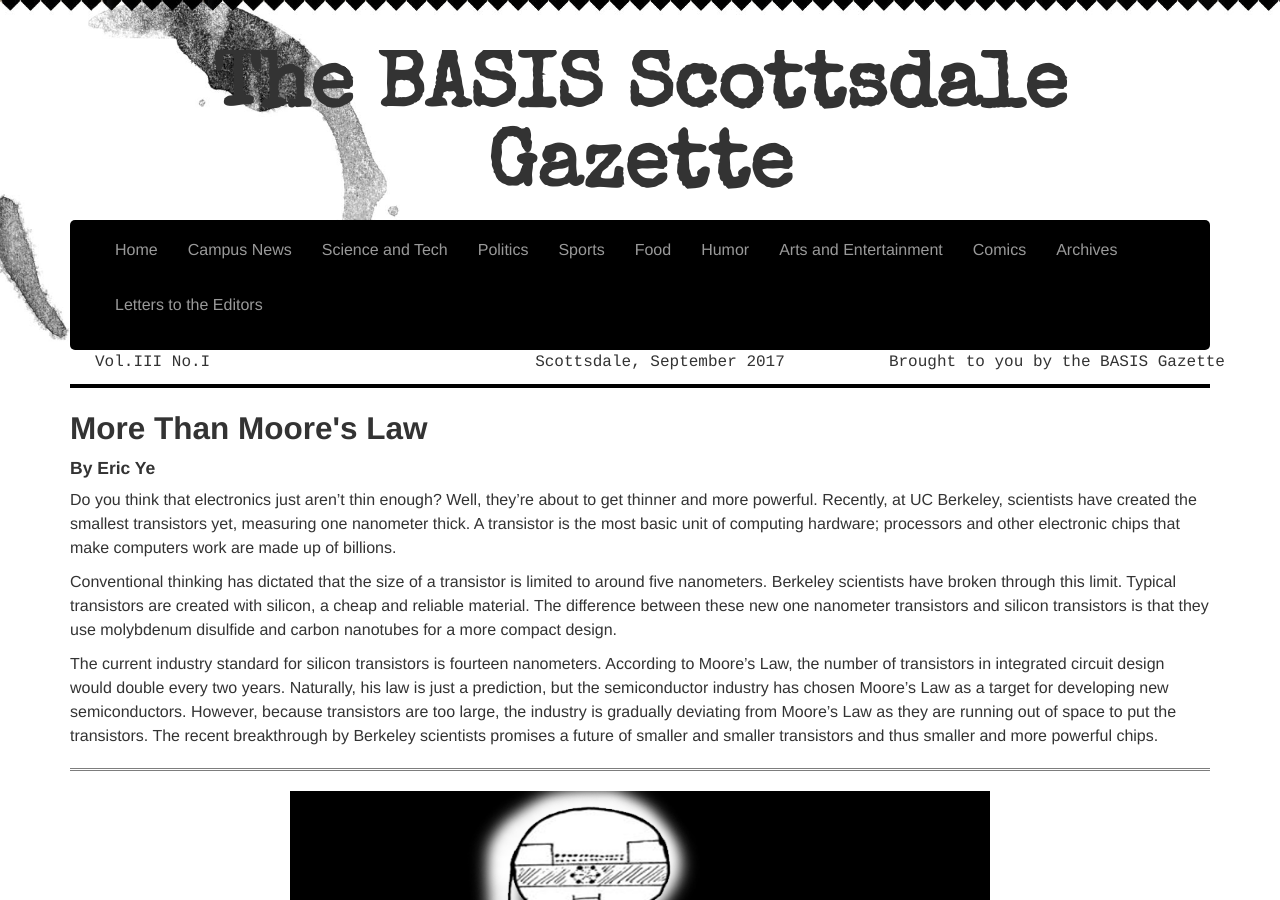
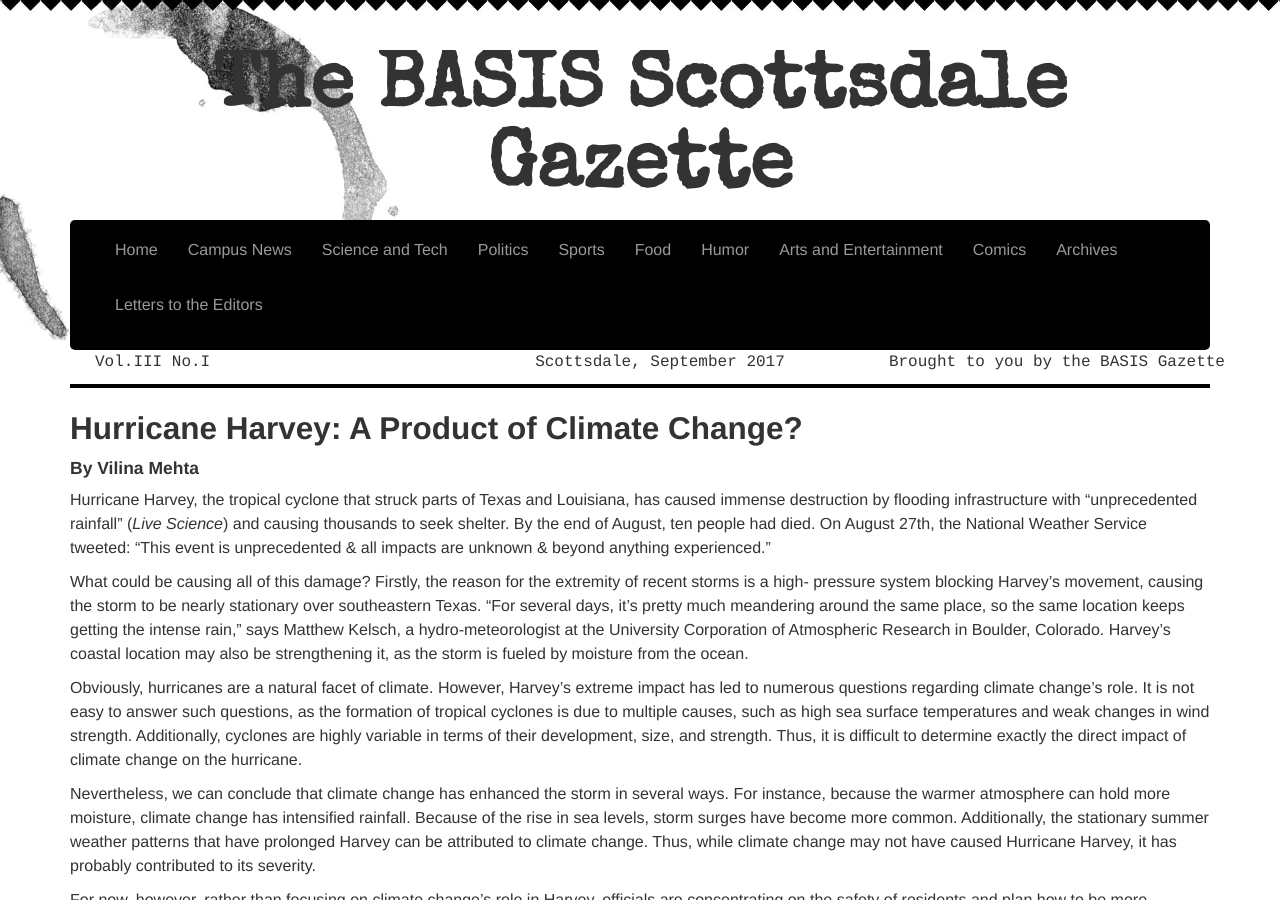
Before and after one commit to Awake99/Awake99.github.io, a Jekyll site: the page built from scitech/_posts/2015-11-06-moore.md, in a window 1280 px wide and 900 px high. Built offline with Jekyll 4.4.1, drawn with Linux system fonts in a browser that asks for light colours; nearby versions of some CDN libraries; some of the changed text lies outside the part shown.

Commit message:
Update 2015-11-06-moore.md

```diff
--- a/scitech/_posts/2015-11-06-moore.md
+++ b/scitech/_posts/2015-11-06-moore.md
@@ -1,17 +1,21 @@
 ---
 layout: article
 image: /img/8.png
-title: More Than Moore's Law
-excerpt: "Do you think that electronics just aren’t thin enough? Well, they’re about to get thinner and more powerful. Recently, at UC Berkeley, scientists have created the smallest transistors yet, measuring one nanometer thick."
+title: "Hurricane Harvey: A Product of Climate Change?"
+excerpt: "Hurricane Harvey, the tropical cyclone that struck parts of Texas and Louisiana, has caused immense destruction by flooding infrastructure with “unprecedented rainfall” and causing thousands to seek shelter. By the end of August, ten people had died."
 ---
 
-<h2>More Than Moore's Law</h2>
-<h4>By Eric Ye</h4>
+<h2>Hurricane Harvey: A Product of Climate Change?</h2>
+<h4>By Vilina Mehta</h4>
 
-Do you think that electronics just aren’t thin enough? Well, they’re about to get thinner and more powerful. Recently, at UC Berkeley, scientists have created the smallest transistors yet, measuring one nanometer thick. A transistor is the most basic unit of computing hardware; processors and other electronic chips that make computers work are made up of billions.
+Hurricane Harvey, the tropical cyclone that struck parts of Texas and Louisiana, has caused immense destruction by flooding infrastructure with “unprecedented rainfall” (<em>Live Science</em>) and causing thousands to seek shelter. By the end of August, ten people had died. On August 27th, the National Weather Service tweeted: "This event is unprecedented & all impacts are unknown & beyond anything experienced.”
 
-Conventional thinking has dictated that the size of a transistor is limited to around five nanometers. Berkeley scientists have broken through this limit. Typical transistors are created with silicon, a cheap and reliable material. The difference between these new one nanometer transistors and silicon transistors is that they use molybdenum disulfide and carbon nanotubes for a more compact design.
+What could be causing all of this damage? Firstly, the reason for the extremity of recent storms is a high- pressure system blocking Harvey's movement, causing the storm to be nearly stationary over southeastern Texas. “For several days, it's pretty much meandering around the same place, so the same location keeps getting the intense rain," says Matthew Kelsch, a hydro-meteorologist at the University Corporation of Atmospheric Research in Boulder, Colorado. Harvey’s coastal location may also be strengthening it, as the storm is fueled by moisture from the ocean.
 
-The current industry standard for silicon transistors is fourteen nanometers. According to Moore’s Law, the number of transistors in integrated circuit design would double every two years. Naturally, his law is just a prediction, but the semiconductor industry has chosen Moore’s Law as a target for developing new semiconductors. However, because transistors are too large, the industry is gradually deviating from Moore’s Law as they are running out of space to put the transistors. The recent breakthrough by Berkeley scientists promises a future of smaller and smaller transistors and thus smaller and more powerful chips.
+Obviously, hurricanes are a natural facet of climate. However, Harvey’s extreme impact has led to numerous questions regarding climate change’s role. It is not easy to answer such questions, as the formation of tropical cyclones is due to multiple causes, such as high sea surface temperatures and weak changes in wind strength. Additionally, cyclones are highly variable in terms of their development, size, and strength. Thus, it is difficult to determine exactly the direct impact of climate change on the hurricane.
+
+Nevertheless, we can conclude that climate change has enhanced the storm in several ways. For instance, because the warmer atmosphere can hold more moisture, climate change has intensified rainfall. Because of the rise in sea levels, storm surges have become more common. Additionally, the stationary summer weather patterns that have prolonged Harvey can be attributed to climate change. Thus, while climate change may not have caused Hurricane Harvey, it has probably contributed to its severity.
+
+For now, however, rather than focusing on climate change’s role in Harvey, officials are concentrating on the safety of residents and plan how to be more prepared for such a disaster in the future.
 
 <hr style="border-color:#7D7D7D;height:0.5px;">
```
